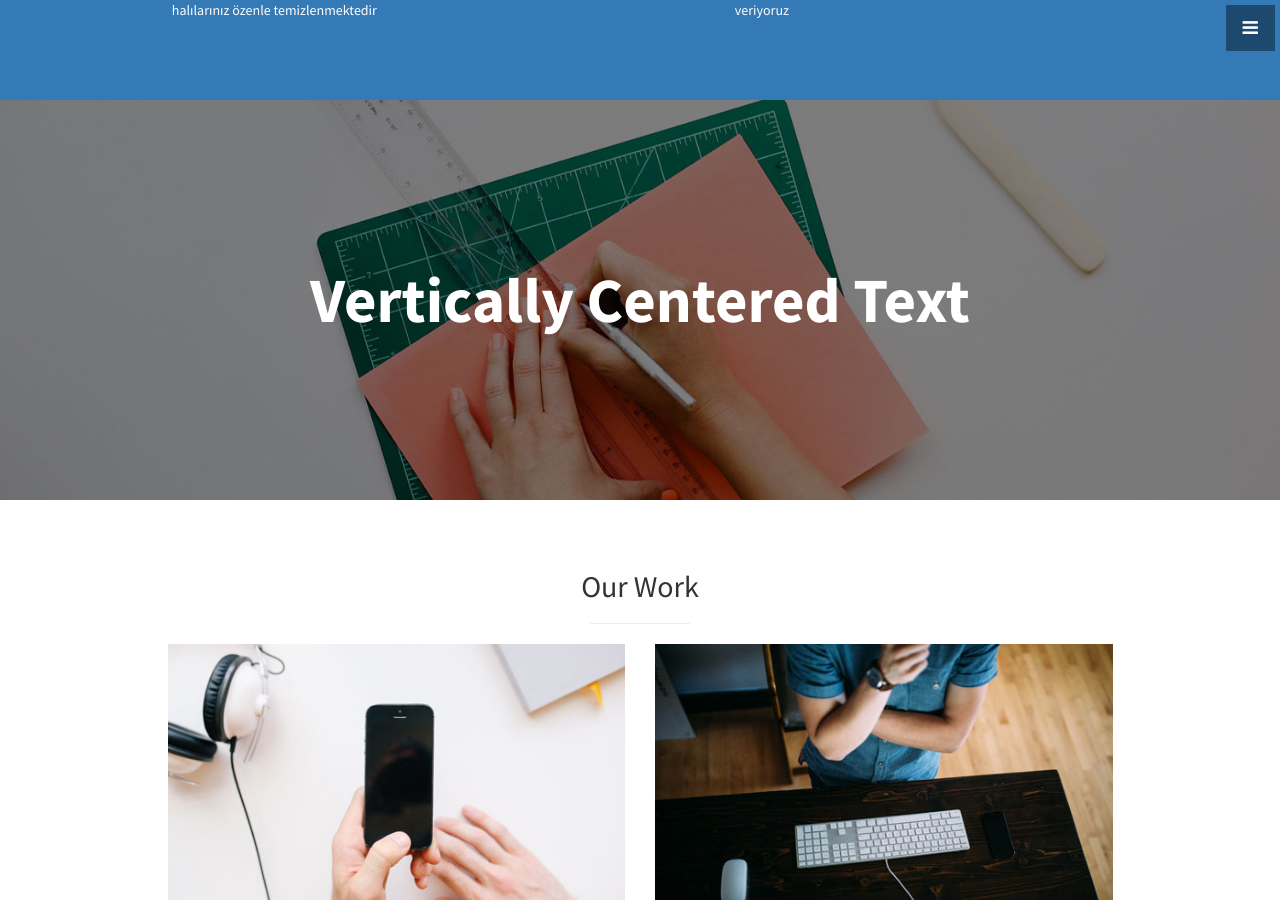
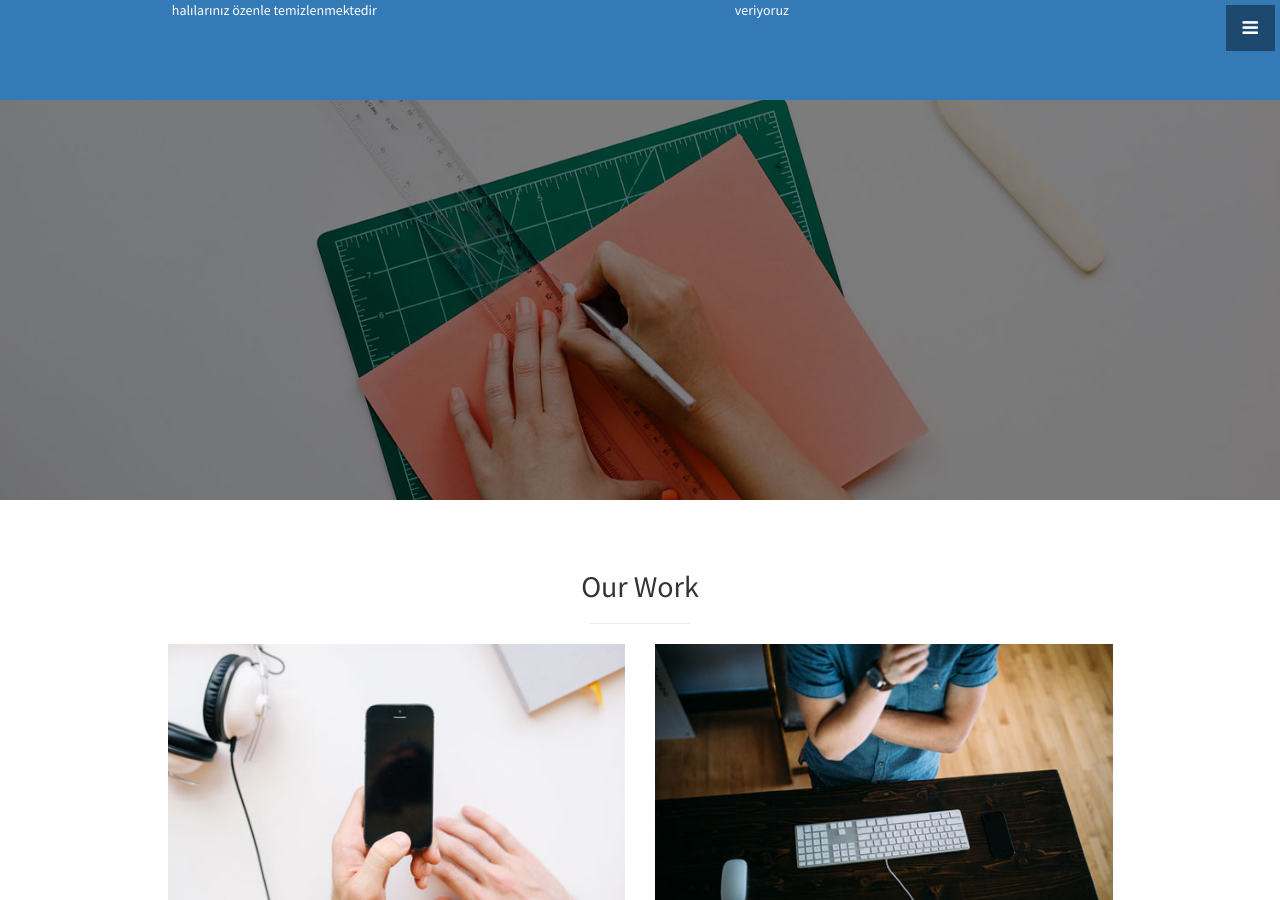
Before and after one commit to halitemizleme/efsane, a Jekyll site: the page built from index.md, in a window 1280 px wide and 900 px high, scrolled down 1478 px. Built offline with Jekyll 4.4.1, drawn with Linux system fonts in a browser that asks for light colours.

Commit message:
Update callout.html

```diff
--- a/_includes/callout.html
+++ b/_includes/callout.html
@@ -1,5 +1,4 @@
 <aside class="callout">
   <div class="text-vertical-center">
-    <h1>Vertically Centered Text</h1>
   </div>
 </aside>
```
